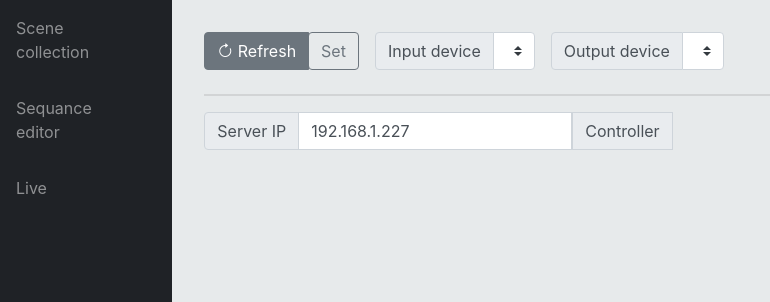
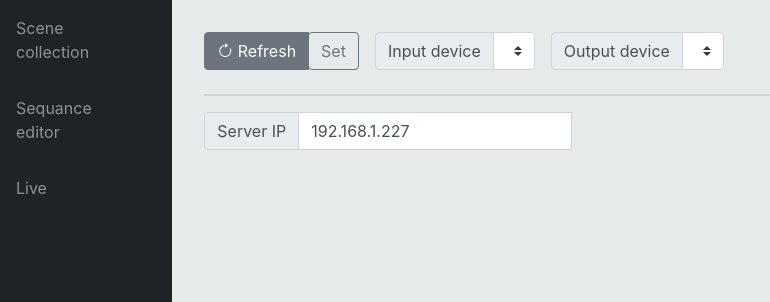
Before and after one commit to francescodandrea/ShowPilot, a PHP site: page / in a window 1280 px wide. Shown: the part 56-358 px from the top of the page, without its empty margins (0-770 px from the left). Run offline with PHP 8.4, Linux system fonts and the light colour scheme; lists and menus that the app fills with data are empty; some libraries are stand-ins or nearby versions.

Commit message:
graphic minor upd

```diff
--- a/myapp/static/controlRoom/index.html
+++ b/myapp/static/controlRoom/index.html
@@ -133,7 +133,6 @@
                     </div>
                     <input type="text" class="form-control" id="serverip" onchange="serveripsave(this.value)" value="192.168.1.227">
                     <div class="input-group-prepend">
-                        <div class="input-group-text">Controller</div>
                     </div>
                 </div>
 
--- a/myapp/static/controlRoom/style.css
+++ b/myapp/static/controlRoom/style.css
@@ -288,7 +288,6 @@ hr {
     #container > nav,
     #status_miin,
     #status_miout,
-    #status_obs,
     #obsplayer,
     #seqcomposer
     {
```
